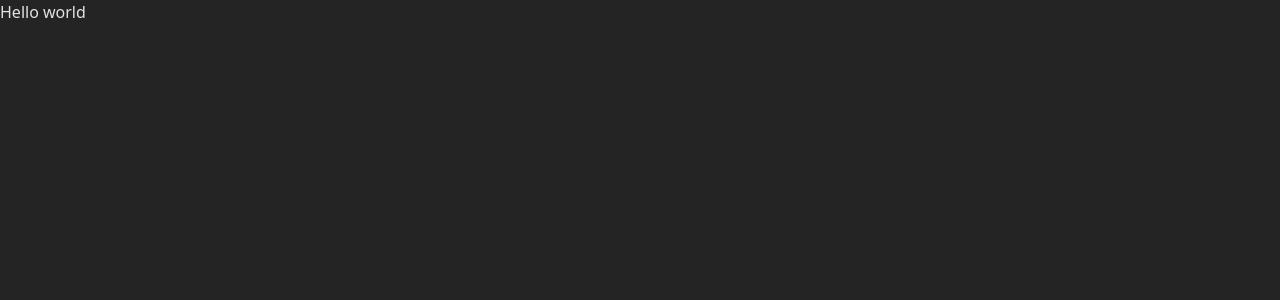
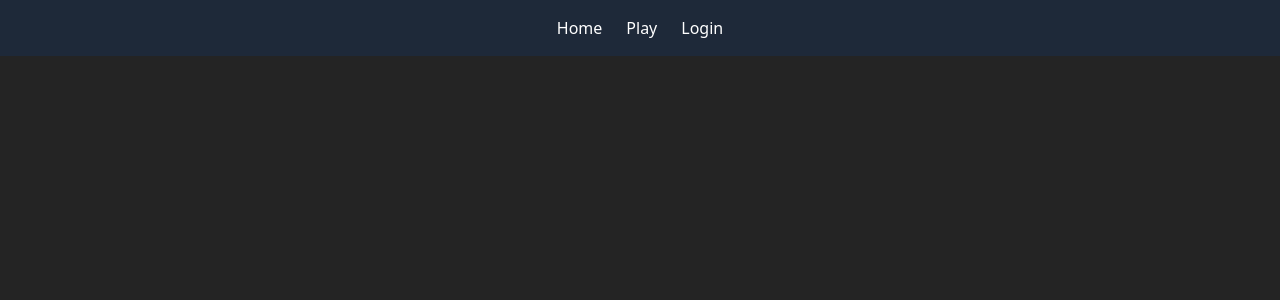
Before and after one commit to KarinaAllard/rememzo, a React (Vite) app in the folder frontend/: page /signup in a window 1280 px wide. Shown: the top 300 px of the page. Built offline with nearby package versions, Linux system fonts and the light colour scheme.

Commit message:
feat: basic navbar and layout setup

```diff
--- a/frontend/src/App.tsx
+++ b/frontend/src/App.tsx
@@ -1,10 +1,12 @@
+import { RouterProvider } from "react-router"
+import { router } from "./Router"
 
 
 function App() {
 
   return (
     <>
-      <h1>Hello world</h1>
+      <RouterProvider router={router}></RouterProvider>
     </>
   )
 }
--- a/frontend/src/components/Layout.tsx
+++ b/frontend/src/components/Layout.tsx
@@ -1,7 +1,13 @@
+import { Outlet } from "react-router"
+import { Navbar } from "./Navbar"
+
 export const Layout = () => {
     return (
-        <>
-
-        </>
+        <div className="flex flex-col min-h-screen min-w-full">
+            <Navbar />
+            <main className="flex grow mx-auto p-4">
+                <Outlet />
+            </main>
+        </div>
     )
 }
--- /dev/null
+++ b/frontend/src/components/Navbar.tsx
@@ -0,0 +1,16 @@
+import { Link } from "react-router"
+
+export const Navbar = () => {
+
+    return (
+        <header className="bg-gray-800 text-white p-4 flex justify-center">
+            <nav>
+                <ul className="flex space-x-6">
+                <li><Link to="/">Home</Link></li>
+                <li><Link to="/play">Play</Link></li>
+                <li><Link to="/login">Login</Link></li>
+                </ul>
+            </nav>
+        </header>
+    )
+}
```
